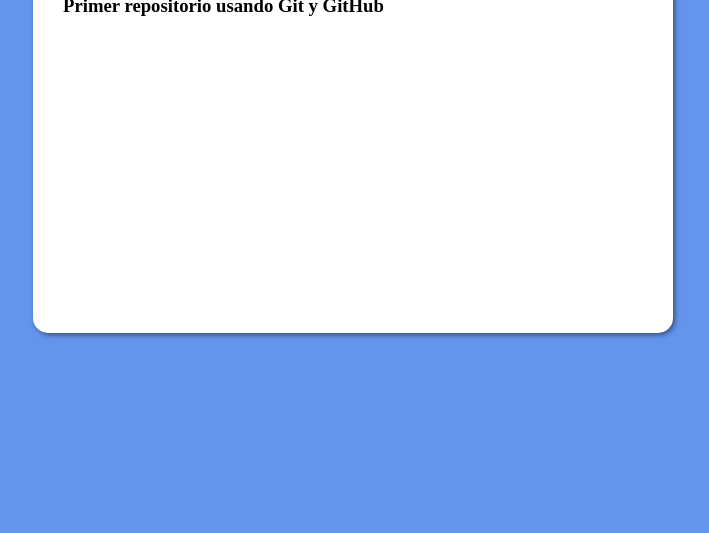
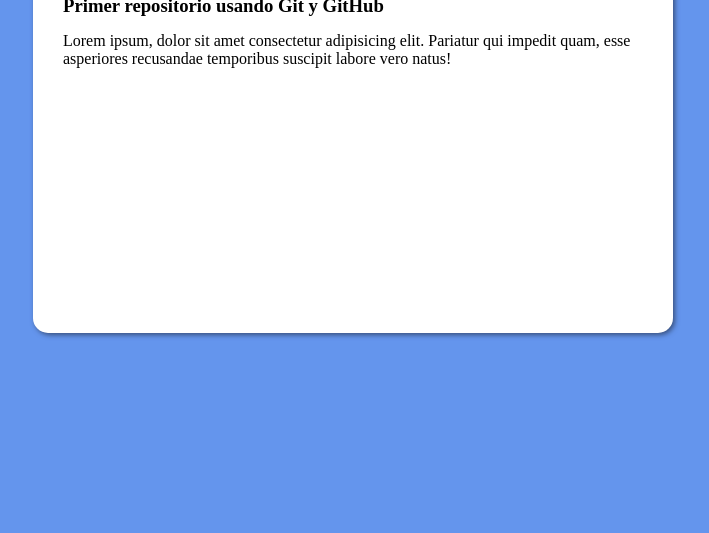
Before and after one commit to FlorenciaNahirS/primerrepositorio, a plain HTML site: page index.html in a window 1280 px wide. Shown: the part 267-800 px from the top of the page, without its empty margins (287-996 px from the left). Drawn offline with Linux system fonts and the light colour scheme.

Commit message:
Agregue un <p>.

```diff
--- a/css/styles.css
+++ b/css/styles.css
@@ -28,3 +28,7 @@ h1 {
 h3 {
     padding: 5px 30px;
 }
+
+p {
+    padding: 10px 30px;
+}
--- a/index.html
+++ b/index.html
@@ -15,6 +15,7 @@
         <div id="caja">
             <h1>Practica</h1>
             <h3>Primer repositorio usando Git y GitHub</h3>
+            <p>Lorem ipsum, dolor sit amet consectetur adipisicing elit. Pariatur qui impedit quam, esse asperiores recusandae temporibus suscipit labore vero natus!</p>
         </div>
     </div>
 
```
